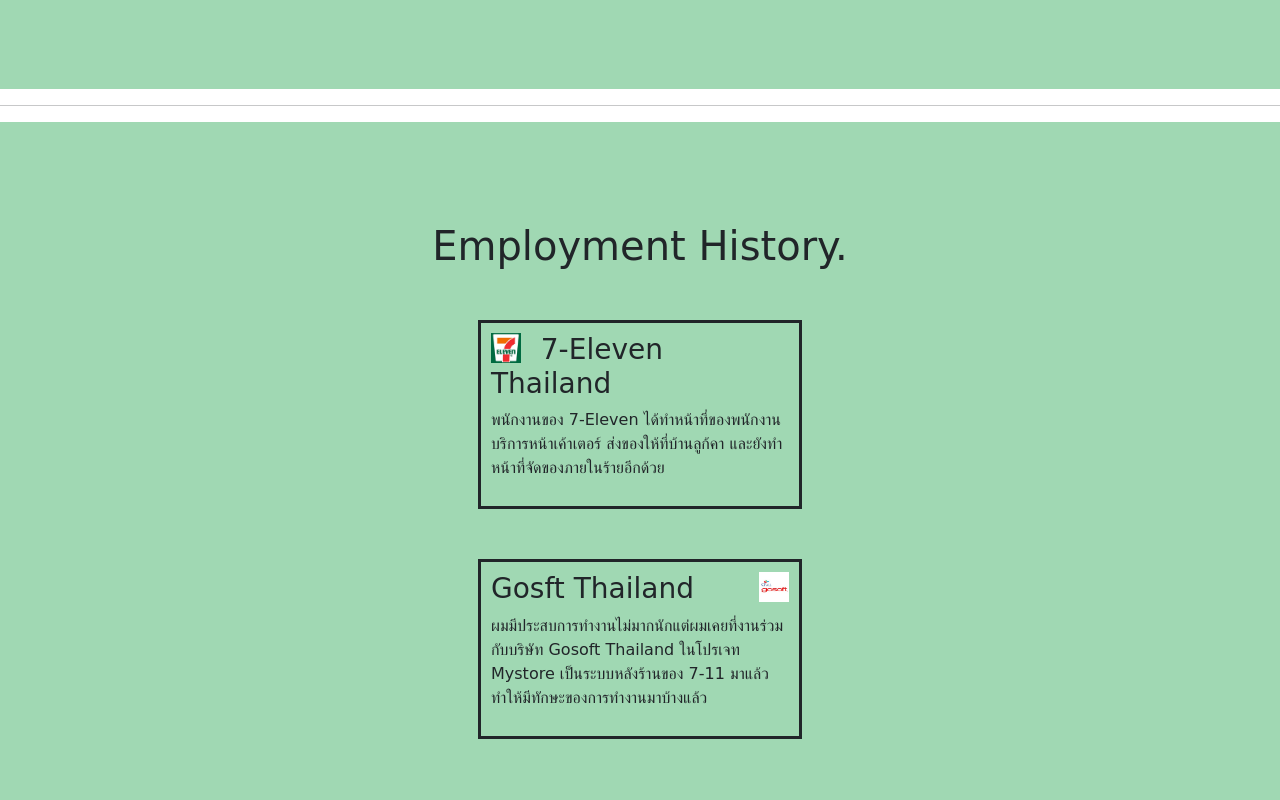
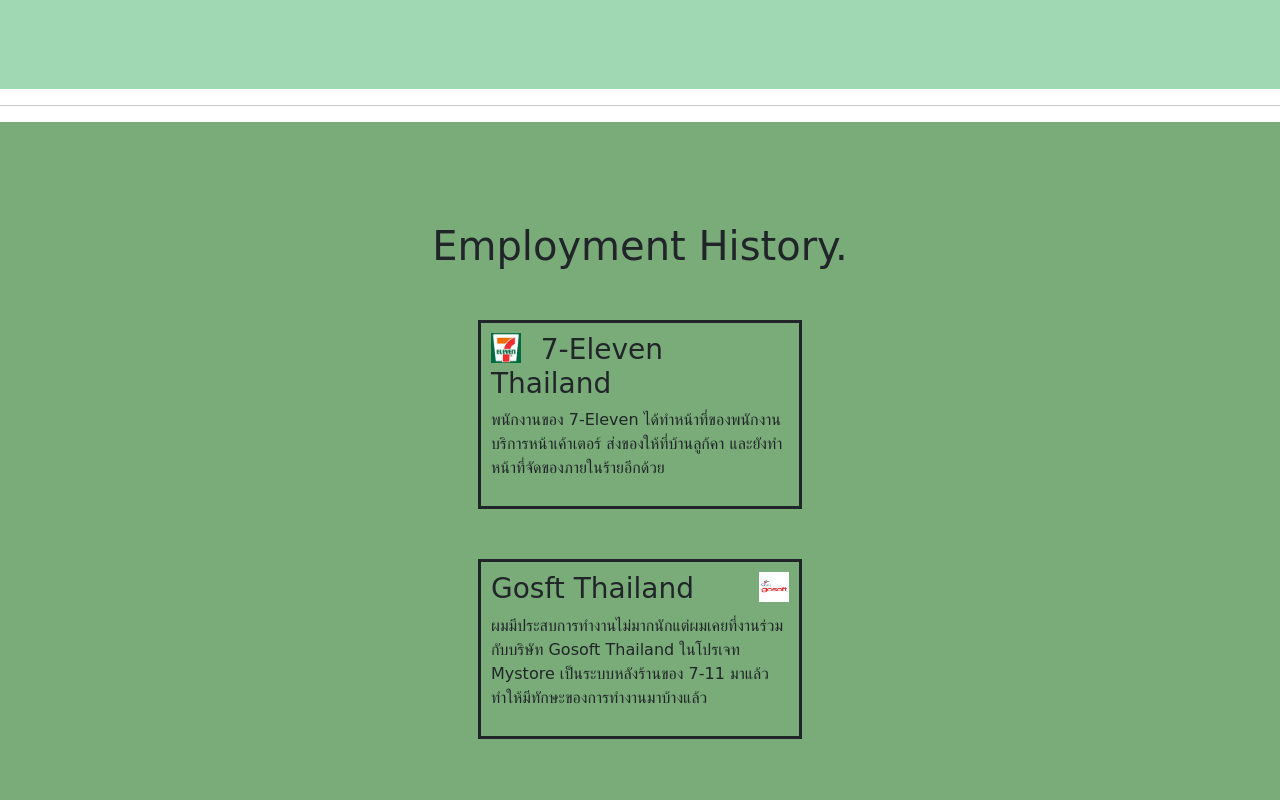
Before and after one commit to bestjongpaisan/webdev2023, a plain HTML site: page index.html in a window 1280 px wide. Shown: the part 1180-1980 px from the top of the page. Drawn offline with Linux system fonts and the light colour scheme; a web font is replaced by a local one.

Commit message:
Update style.css

```diff
--- a/css/style.css
+++ b/css/style.css
@@ -100,7 +100,7 @@
 
 .history{
     padding: 100px;
-    background-color: #A0D8B3;
+    background-color: #79AC78;
 }
 
 .history-row{
```
